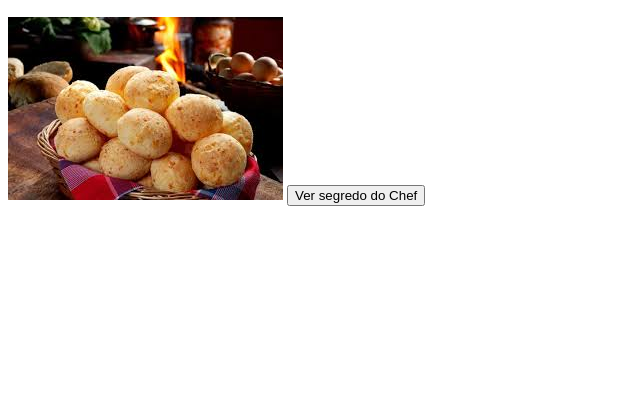
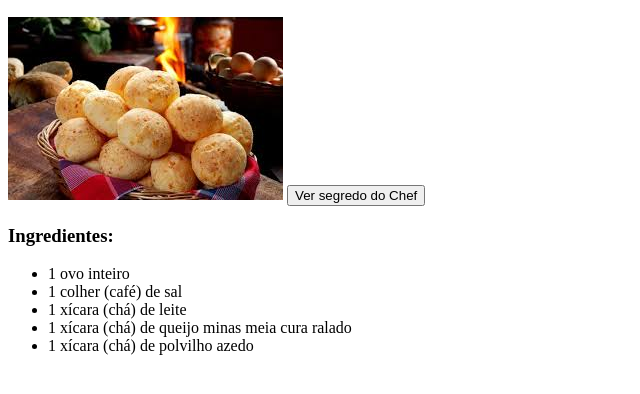
Before and after one commit to juliaraposo-dev/receitas-de-minas, a plain HTML site: page index.html in a window 1280 px wide. Shown: the part 110-504 px from the top of the page, without its empty margins (0-640 px from the left). Drawn offline with Linux system fonts and the light colour scheme.

Commit message:
feat: adiciona a lista de ingredientes

```diff
--- a/index.html
+++ b/index.html
@@ -23,5 +23,16 @@
             </div>
         </section>
 
+        <section>
+            <h3>Ingredientes:</h3>
+            <ul>
+                <li>1 ovo inteiro</li>
+                <li>1 colher (café) de sal</li>
+                <li>1 xícara (chá) de leite</li>
+                <li>1 xícara (chá) de queijo minas meia cura ralado</li>
+                <li>1 xícara (chá) de polvilho azedo</li>
+            </ul>
+        </section>
+
     </main>
 </body>
```
